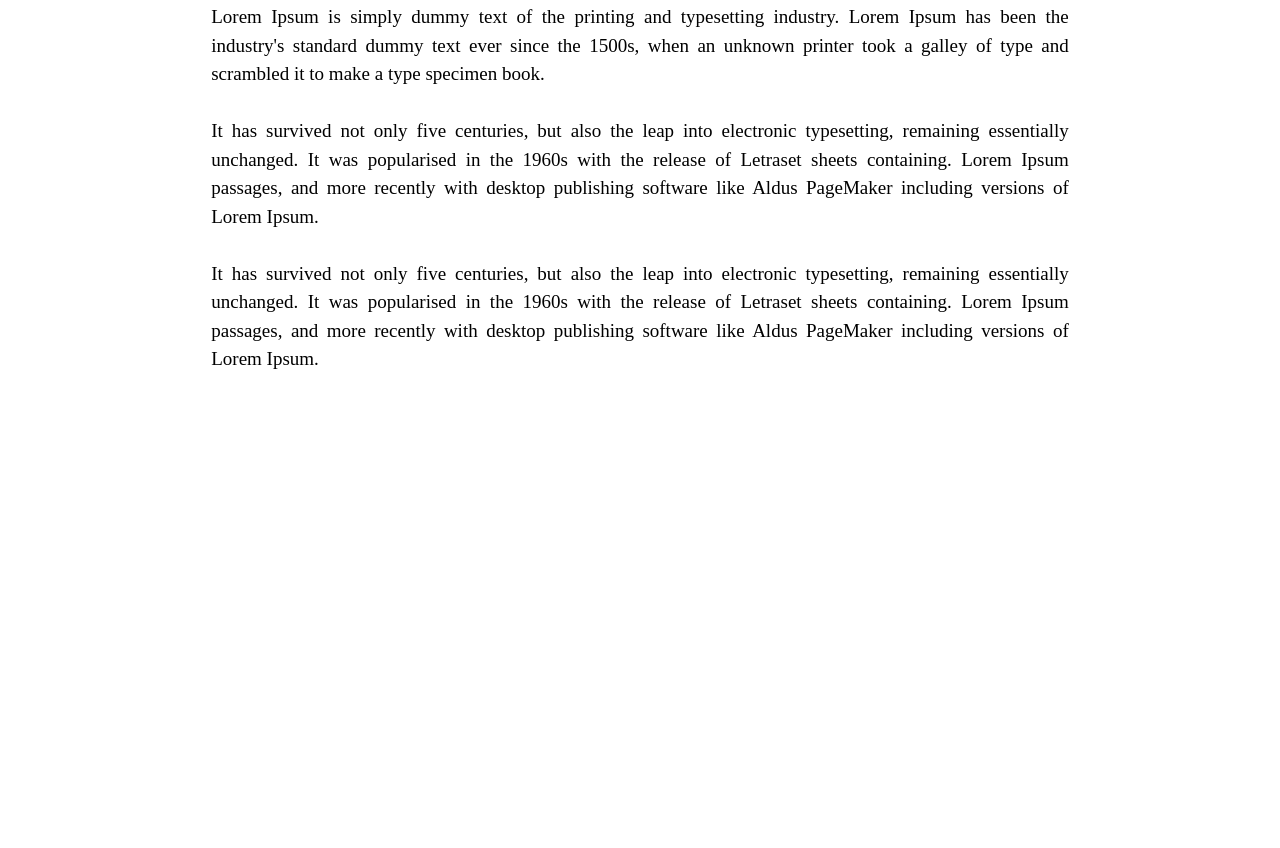
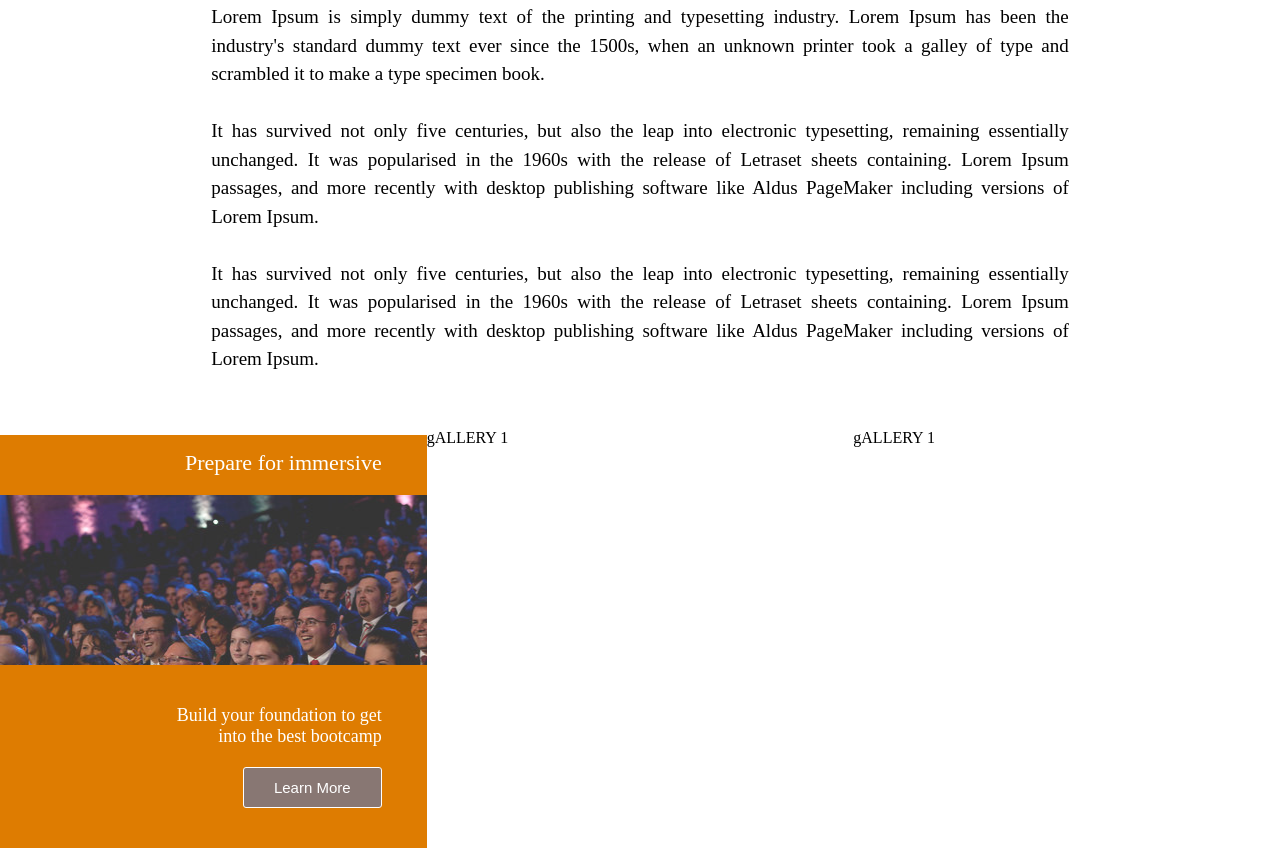
Before and after one commit to mazma1/clone-hack-reactor, a plain HTML site: page app/index.html in a window 1280 px wide. Shown: the part 740-1588 px from the top of the page. Before the commit the page ends 1133 px from the top, so only its background shows below. Drawn offline with Linux system fonts and the light colour scheme.

Commit message:
Include first gallery block

```diff
--- a/app/index.html
+++ b/app/index.html
@@ -69,9 +69,34 @@
         essentially unchanged. It was popularised in the 1960s with the release of Letraset sheets containing.
         Lorem Ipsum passages, and more recently with desktop publishing software like Aldus PageMaker including
         versions of Lorem Ipsum.
+      </p>
+    </div>
+  </section>
 
+  <section id="gallery-section">
+    <div class="gallery">
+      <div class="gallery-head">
+        <p style="padding-top: 15px;">Prepare for immersive</p>
+      </div>
 
-      </p>
+      <div class="gallery-img">
+
+      </div>
+
+      <div class="gallery-desc">
+        <div>
+          Build your foundation to get <br>into the best bootcamp
+        </div>
+        <button class="gallery-btn" type="">Learn More</strong></button>
+      </div>
+    </div>
+
+    <div class="gallery">
+      <p>gALLERY 1</p>
+    </div>
+
+    <div class="gallery">
+      <p>gALLERY 1</p>
     </div>
   </section>
 
--- a/app/style.css
+++ b/app/style.css
@@ -17,6 +17,7 @@ body {
   width: 100%;
   position: fixed;
   background-color: white;
+  z-index: 99;
 }
 
 .top-nav-content {
@@ -136,3 +137,58 @@ body {
     text-align: justify;
     line-height: 1.5;
 }
+
+.gallery {
+  width: 33.3333%;
+  display: inline-block;
+  float: left;
+}
+
+#gallery-section {
+  padding-top: 20px;
+  margin-bottom: 60px;
+  padding-bottom: 100px;
+}
+
+.gallery-head {
+    height: 60px;
+    background-color:#de7c01;
+    font-size: 22px;
+    color: white;
+    text-align: right;
+    padding-right: 45px;
+}
+
+.gallery-img {
+    height: 170px;
+    background-image: url(img/gallery-img1.jpg);
+    opacity: 0.8;
+}
+
+.gallery-desc {
+  background-color: #de7c01;
+  padding-top: 40px;
+  color: white;
+  text-align: right;
+  padding-bottom: 40px;
+  font-size: 18px;
+  padding-right: 45px;
+}
+
+.gallery-btn {
+  padding: 11px 30px;
+  border-radius: 3px;
+  cursor: pointer;
+  border-width: 0;
+  font-size: 15px;
+  color: #ffffff;
+  margin-left: 20px;
+  background-color: #887773;
+  border: 1px solid white;
+  margin-top: 20px;
+}
+
+.gallery-btn:hover {
+  color: black;
+  background-color: white;
+}
```
Also changed, not shown: app/img/gallery-img1.jpg (added).
